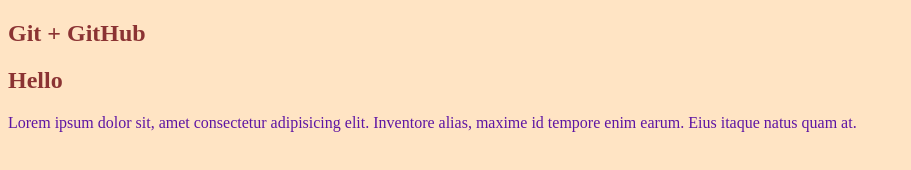
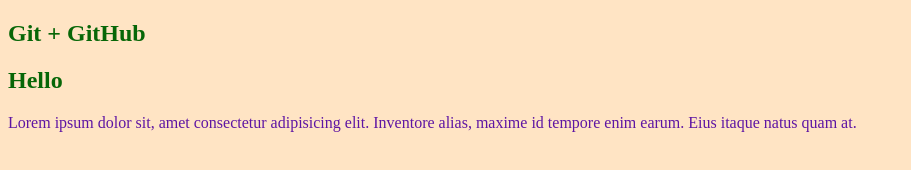
Before and after one commit to notnavol/gitTest, a plain HTML site: page index.html in a window 1280 px wide. Shown: the whole page, without its empty margins (0-911 px from the left). Drawn offline with Linux system fonts and the light colour scheme.

Commit message:
поменял на зеленый

```diff
--- a/css/style.css
+++ b/css/style.css
@@ -6,5 +6,5 @@
     color: rgb(94, 21, 163);
 }
 h2{
-    color: rgb(139, 51, 51);
+    color:rgb(7, 102, 7);
 }
```
